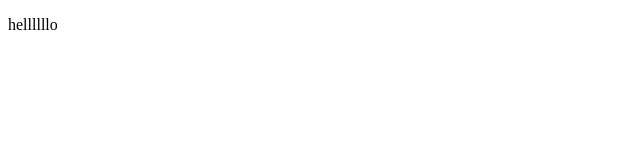
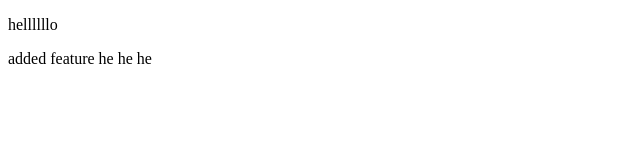
Before and after one commit to toffee-k21/firstRepo, a plain HTML site: page index.html in a window 1280 px wide. Shown: the whole page, without its empty margins (0-640 px from the left). Drawn offline with Linux system fonts and the light colour scheme.

Commit message:
added extra p

```diff
--- a/index.html
+++ b/index.html
@@ -7,5 +7,6 @@
 </head>
 <body>
     <p>hellllllo</p>
+    <p>added feature he he he</p>
 </body>
 </html>
```
